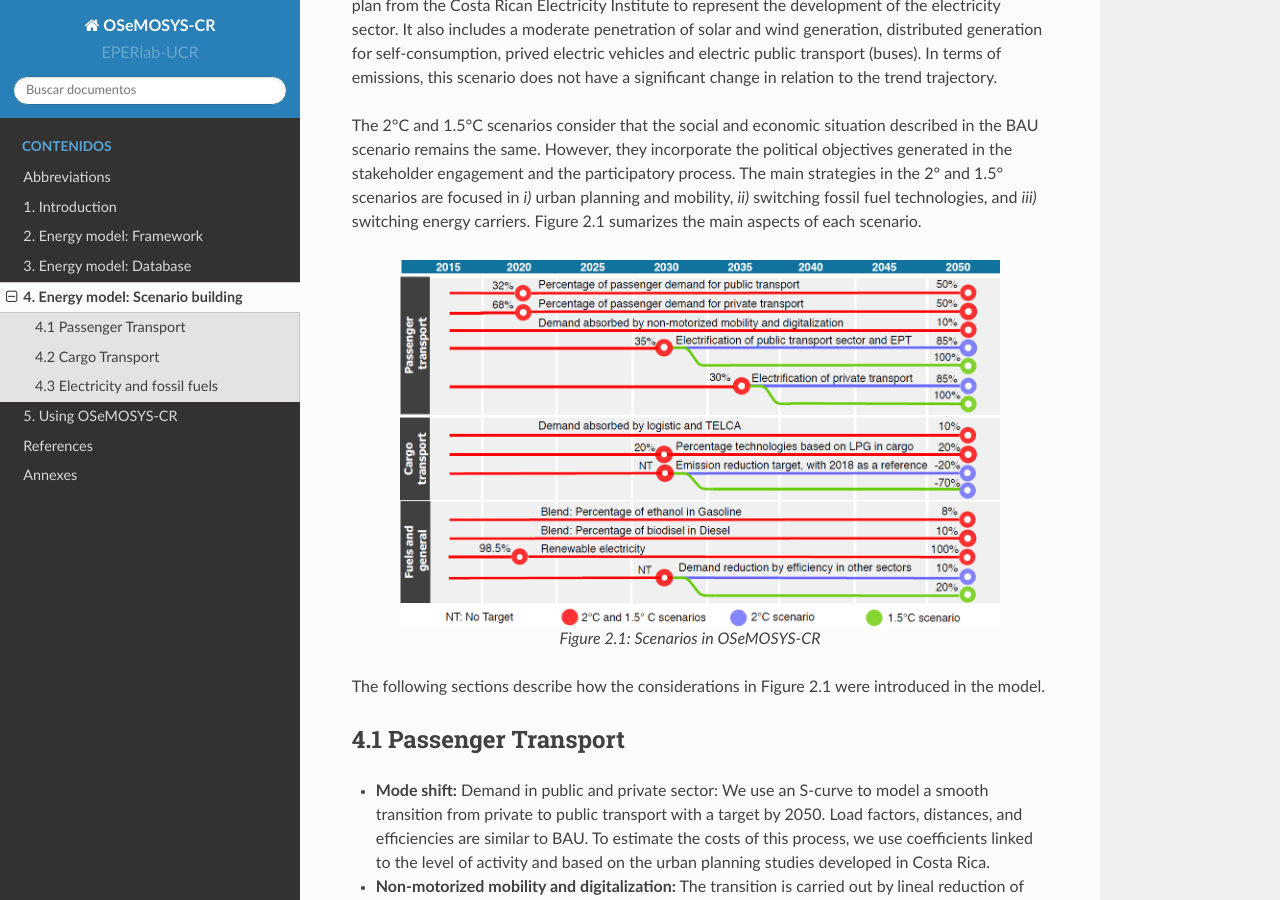
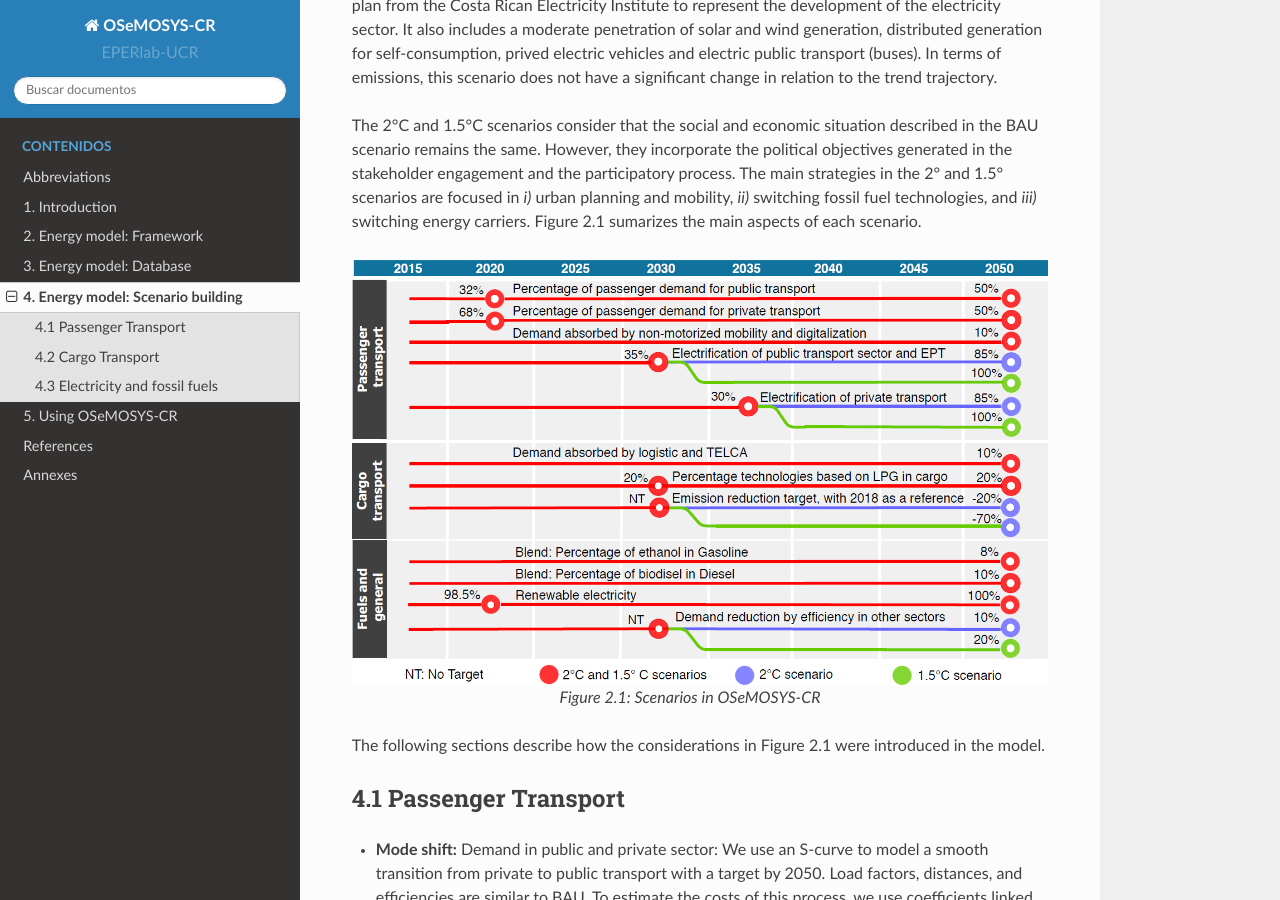
Before and after one commit to EPERLab/OSeMOSYS-CR, a Sphinx documentation site: the page built from docs/04Scenarios.rst, in a window 1280 px wide and 900 px high, scrolled down 430 px. Built offline with Sphinx 7.4.7 and the Read the Docs theme 2.0.0, drawn with Linux system fonts in a browser that asks for light colours; formulas are drawn with MathJax 3.

Commit message:
Update 04Scenarios.rst

```diff
--- a/docs/04Scenarios.rst
+++ b/docs/04Scenarios.rst
@@ -13,7 +13,7 @@ The 2°C and 1.5°C scenarios consider that the social and economic situation de
 
 .. figure:: img/Scenarios.PNG
    :align:   center
-   :width:   600 px
+   :width:   700 px
 
    *Figure 2.1: Scenarios in OSeMOSYS-CR*
 
```
